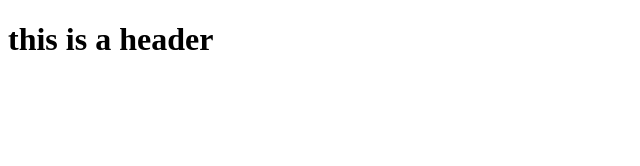
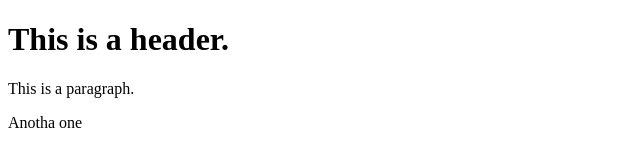
Before and after one commit to Flowzart/git-test, a plain HTML site: page index.html in a window 1280 px wide. Shown: the whole page, without its empty margins (0-640 px from the left). Drawn offline with Linux system fonts and the light colour scheme.

Commit message:
Second commit

```diff
--- a/index.html
+++ b/index.html
@@ -2,6 +2,8 @@
 
 <html>
     <body>
-        <h1>this is a header</h1>
+        <h1>This is a header.</h1>
+        <p>This is a paragraph.</p>
+        <p>Anotha one</p>
     </body>
 </html>
```
